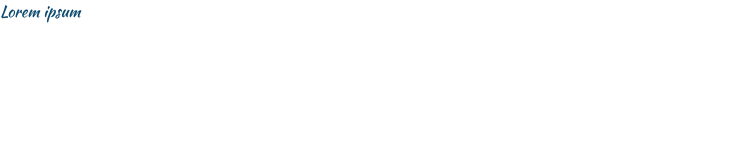
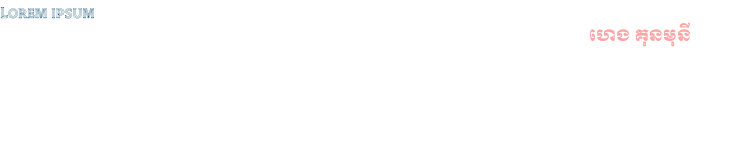
Before and after one commit to kmn-kh/Code, a website: page 1/src/index.html in a window 1280 px wide. Shown: the whole page, without its empty margins (0-752 px from the left). Drawn offline with Linux system fonts and the light colour scheme.

Commit message:
success add font-family

```diff
--- a/1/src/index.html
+++ b/1/src/index.html
@@ -11,7 +11,8 @@
 </head>
 
 <body>
-  <p class="text-sky-900 font-Kaushan">Lorem ipsum</p>
+  <p class="text-sky-900 font-Tilt">Lorem ipsum</p>
+  <p class="text-center text-red-300 font-MuolLight">ហេង គុនមុនី</p>
 </body>
 
 </html>
--- a/1/src/input.css
+++ b/1/src/input.css
@@ -1,3 +1,12 @@
 @tailwind base;
 @tailwind components;
 @tailwind utilities;
+
+@font-face {
+    font-family: Tilt;
+    src: url(/assets/TiltPrism-Regular.ttf) format('truetype');
+}
+@font-face {
+    font-family: MuolLight;
+    src: url(/assets/KhmerOSmuollight.ttf) format('truetype');
+}
--- a/1/tailwind.config.js
+++ b/1/tailwind.config.js
@@ -4,7 +4,8 @@ module.exports = {
   theme: {
     extend: {
       fontFamily:{
-        'Kaushan':"'Kaushan Script', cursive",
+        Tilt:["Tilt", "sans-serif"],
+        MuolLight:["MuolLight", "sans-serif"],
       }
     },
   },
```
Also changed, not shown: 1/assets/Inkfree.ttf (renamed from 1/Inkfree.ttf), 1/assets/KhmerOSmuol.ttf (added), 1/assets/KhmerOSmuollight.ttf (added), 1/assets/TiltPrism-Regular.ttf (added), 1/dist/output.css.
